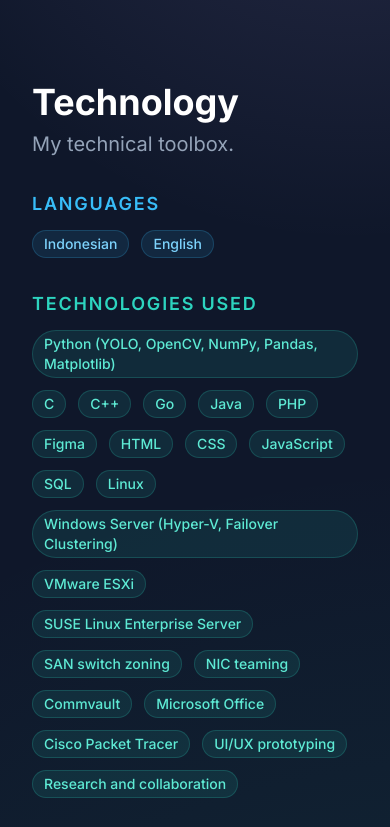
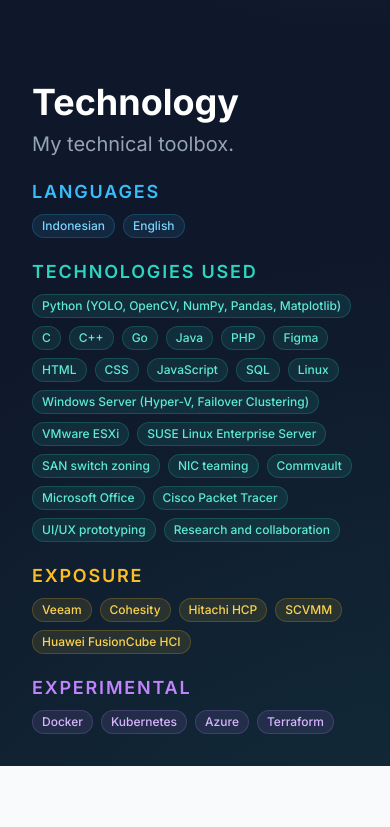
Before and after one commit to immanuel-sinaga/immanuel-sinaga.github.io, a plain HTML site: page index.html in a window 390 px wide. Shown: the part 1156-1983 px from the top of the page. Drawn offline with nearby package versions, Linux system fonts and the light colour scheme.

Commit message:
Refactor sections for languages and technologies in HTML
Updated the layout and styling of the languages, technologies used, exposure, and experimental sections in the HTML file. Improved spacing and structure for better readability.

```diff
--- a/index.html
+++ b/index.html
@@ -121,7 +121,10 @@
         transition: opacity 0.5s ease-in-out;
         pointer-events: none; display: flex; flex-direction: column; justify-content: space-between;
         overflow-y: auto;
+        padding-bottom: 5rem; /* keep content clear of the bottom icon bar */
+        scrollbar-width: none; -ms-overflow-style: none; /* no visible scrollbar */
       }
+      .sidebar-page::-webkit-scrollbar { display: none; }
       .sidebar-page.active { opacity: 1; pointer-events: auto; }
     }
 
@@ -203,57 +206,57 @@
             <h2 class="text-4xl lg:text-5xl font-bold text-white">Technology</h2>
             <p class="text-xl text-slate-400 mt-2">My technical toolbox.</p>
           </header>
-          <div class="mt-8">
-            <h3 class="text-lg font-semibold mb-3 text-sky-400 uppercase tracking-widest">Languages</h3>
-            <div class="flex flex-wrap gap-3">
-              <span class="bg-sky-400/10 text-sky-300 ring-1 ring-inset ring-sky-400/20 px-3 py-1 rounded-full text-sm font-medium">Indonesian</span>
-              <span class="bg-sky-400/10 text-sky-300 ring-1 ring-inset ring-sky-400/20 px-3 py-1 rounded-full text-sm font-medium">English</span>
+          <div class="mt-5">
+            <h3 class="text-lg font-semibold mb-2 text-sky-400 uppercase tracking-widest">Languages</h3>
+            <div class="flex flex-wrap gap-2">
+              <span class="bg-sky-400/10 text-sky-300 ring-1 ring-inset ring-sky-400/20 px-2.5 py-1 rounded-full text-xs font-medium">Indonesian</span>
+              <span class="bg-sky-400/10 text-sky-300 ring-1 ring-inset ring-sky-400/20 px-2.5 py-1 rounded-full text-xs font-medium">English</span>
             </div>
           </div>
-          <div class="mt-8">
-            <h3 class="text-lg font-semibold mb-3 text-teal-400 uppercase tracking-widest">Technologies Used</h3>
-            <div class="flex flex-wrap gap-3">
-              <span class="bg-teal-400/10 text-teal-300 ring-1 ring-inset ring-teal-400/20 px-3 py-1 rounded-full text-sm font-medium">Python (YOLO, OpenCV, NumPy, Pandas, Matplotlib)</span>
-              <span class="bg-teal-400/10 text-teal-300 ring-1 ring-inset ring-teal-400/20 px-3 py-1 rounded-full text-sm font-medium">C</span>
-              <span class="bg-teal-400/10 text-teal-300 ring-1 ring-inset ring-teal-400/20 px-3 py-1 rounded-full text-sm font-medium">C++</span>
-              <span class="bg-teal-400/10 text-teal-300 ring-1 ring-inset ring-teal-400/20 px-3 py-1 rounded-full text-sm font-medium">Go</span>
-              <span class="bg-teal-400/10 text-teal-300 ring-1 ring-inset ring-teal-400/20 px-3 py-1 rounded-full text-sm font-medium">Java</span>
-              <span class="bg-teal-400/10 text-teal-300 ring-1 ring-inset ring-teal-400/20 px-3 py-1 rounded-full text-sm font-medium">PHP</span>
-              <span class="bg-teal-400/10 text-teal-300 ring-1 ring-inset ring-teal-400/20 px-3 py-1 rounded-full text-sm font-medium">Figma</span>
-              <span class="bg-teal-400/10 text-teal-300 ring-1 ring-inset ring-teal-400/20 px-3 py-1 rounded-full text-sm font-medium">HTML</span>
-              <span class="bg-teal-400/10 text-teal-300 ring-1 ring-inset ring-teal-400/20 px-3 py-1 rounded-full text-sm font-medium">CSS</span>
-              <span class="bg-teal-400/10 text-teal-300 ring-1 ring-inset ring-teal-400/20 px-3 py-1 rounded-full text-sm font-medium">JavaScript</span>
-              <span class="bg-teal-400/10 text-teal-300 ring-1 ring-inset ring-teal-400/20 px-3 py-1 rounded-full text-sm font-medium">SQL</span>
-              <span class="bg-teal-400/10 text-teal-300 ring-1 ring-inset ring-teal-400/20 px-3 py-1 rounded-full text-sm font-medium">Linux</span>
-              <span class="bg-teal-400/10 text-teal-300 ring-1 ring-inset ring-teal-400/20 px-3 py-1 rounded-full text-sm font-medium">Windows Server (Hyper-V, Failover Clustering)</span>
-              <span class="bg-teal-400/10 text-teal-300 ring-1 ring-inset ring-teal-400/20 px-3 py-1 rounded-full text-sm font-medium">VMware ESXi</span>
-              <span class="bg-teal-400/10 text-teal-300 ring-1 ring-inset ring-teal-400/20 px-3 py-1 rounded-full text-sm font-medium">SUSE Linux Enterprise Server</span>
-              <span class="bg-teal-400/10 text-teal-300 ring-1 ring-inset ring-teal-400/20 px-3 py-1 rounded-full text-sm font-medium">SAN switch zoning</span>
-              <span class="bg-teal-400/10 text-teal-300 ring-1 ring-inset ring-teal-400/20 px-3 py-1 rounded-full text-sm font-medium">NIC teaming</span>
-              <span class="bg-teal-400/10 text-teal-300 ring-1 ring-inset ring-teal-400/20 px-3 py-1 rounded-full text-sm font-medium">Commvault</span>
-              <span class="bg-teal-400/10 text-teal-300 ring-1 ring-inset ring-teal-400/20 px-3 py-1 rounded-full text-sm font-medium">Microsoft Office</span>
-              <span class="bg-teal-400/10 text-teal-300 ring-1 ring-inset ring-teal-400/20 px-3 py-1 rounded-full text-sm font-medium">Cisco Packet Tracer</span>
-              <span class="bg-teal-400/10 text-teal-300 ring-1 ring-inset ring-teal-400/20 px-3 py-1 rounded-full text-sm font-medium">UI/UX prototyping</span>
-              <span class="bg-teal-400/10 text-teal-300 ring-1 ring-inset ring-teal-400/20 px-3 py-1 rounded-full text-sm font-medium">Research and collaboration</span>
+          <div class="mt-5">
+            <h3 class="text-lg font-semibold mb-2 text-teal-400 uppercase tracking-widest">Technologies Used</h3>
+            <div class="flex flex-wrap gap-2">
+              <span class="bg-teal-400/10 text-teal-300 ring-1 ring-inset ring-teal-400/20 px-2.5 py-1 rounded-full text-xs font-medium">Python (YOLO, OpenCV, NumPy, Pandas, Matplotlib)</span>
+              <span class="bg-teal-400/10 text-teal-300 ring-1 ring-inset ring-teal-400/20 px-2.5 py-1 rounded-full text-xs font-medium">C</span>
+              <span class="bg-teal-400/10 text-teal-300 ring-1 ring-inset ring-teal-400/20 px-2.5 py-1 rounded-full text-xs font-medium">C++</span>
+              <span class="bg-teal-400/10 text-teal-300 ring-1 ring-inset ring-teal-400/20 px-2.5 py-1 rounded-full text-xs font-medium">Go</span>
+              <span class="bg-teal-400/10 text-teal-300 ring-1 ring-inset ring-teal-400/20 px-2.5 py-1 rounded-full text-xs font-medium">Java</span>
+              <span class="bg-teal-400/10 text-teal-300 ring-1 ring-inset ring-teal-400/20 px-2.5 py-1 rounded-full text-xs font-medium">PHP</span>
+              <span class="bg-teal-400/10 text-teal-300 ring-1 ring-inset ring-teal-400/20 px-2.5 py-1 rounded-full text-xs font-medium">Figma</span>
+              <span class="bg-teal-400/10 text-teal-300 ring-1 ring-inset ring-teal-400/20 px-2.5 py-1 rounded-full text-xs font-medium">HTML</span>
+              <span class="bg-teal-400/10 text-teal-300 ring-1 ring-inset ring-teal-400/20 px-2.5 py-1 rounded-full text-xs font-medium">CSS</span>
+              <span class="bg-teal-400/10 text-teal-300 ring-1 ring-inset ring-teal-400/20 px-2.5 py-1 rounded-full text-xs font-medium">JavaScript</span>
+              <span class="bg-teal-400/10 text-teal-300 ring-1 ring-inset ring-teal-400/20 px-2.5 py-1 rounded-full text-xs font-medium">SQL</span>
+              <span class="bg-teal-400/10 text-teal-300 ring-1 ring-inset ring-teal-400/20 px-2.5 py-1 rounded-full text-xs font-medium">Linux</span>
+              <span class="bg-teal-400/10 text-teal-300 ring-1 ring-inset ring-teal-400/20 px-2.5 py-1 rounded-full text-xs font-medium">Windows Server (Hyper-V, Failover Clustering)</span>
+              <span class="bg-teal-400/10 text-teal-300 ring-1 ring-inset ring-teal-400/20 px-2.5 py-1 rounded-full text-xs font-medium">VMware ESXi</span>
+              <span class="bg-teal-400/10 text-teal-300 ring-1 ring-inset ring-teal-400/20 px-2.5 py-1 rounded-full text-xs font-medium">SUSE Linux Enterprise Server</span>
+              <span class="bg-teal-400/10 text-teal-300 ring-1 ring-inset ring-teal-400/20 px-2.5 py-1 rounded-full text-xs font-medium">SAN switch zoning</span>
+              <span class="bg-teal-400/10 text-teal-300 ring-1 ring-inset ring-teal-400/20 px-2.5 py-1 rounded-full text-xs font-medium">NIC teaming</span>
+              <span class="bg-teal-400/10 text-teal-300 ring-1 ring-inset ring-teal-400/20 px-2.5 py-1 rounded-full text-xs font-medium">Commvault</span>
+              <span class="bg-teal-400/10 text-teal-300 ring-1 ring-inset ring-teal-400/20 px-2.5 py-1 rounded-full text-xs font-medium">Microsoft Office</span>
+              <span class="bg-teal-400/10 text-teal-300 ring-1 ring-inset ring-teal-400/20 px-2.5 py-1 rounded-full text-xs font-medium">Cisco Packet Tracer</span>
+              <span class="bg-teal-400/10 text-teal-300 ring-1 ring-inset ring-teal-400/20 px-2.5 py-1 rounded-full text-xs font-medium">UI/UX prototyping</span>
+              <span class="bg-teal-400/10 text-teal-300 ring-1 ring-inset ring-teal-400/20 px-2.5 py-1 rounded-full text-xs font-medium">Research and collaboration</span>
             </div>
           </div>
-          <div class="mt-8">
-            <h3 class="text-lg font-semibold mb-3 text-amber-400 uppercase tracking-widest">Exposure</h3>
-            <div class="flex flex-wrap gap-3">
-              <span class="bg-amber-400/10 text-amber-300 ring-1 ring-inset ring-amber-400/20 px-3 py-1 rounded-full text-sm font-medium">Veeam</span>
-              <span class="bg-amber-400/10 text-amber-300 ring-1 ring-inset ring-amber-400/20 px-3 py-1 rounded-full text-sm font-medium">Cohesity</span>
-              <span class="bg-amber-400/10 text-amber-300 ring-1 ring-inset ring-amber-400/20 px-3 py-1 rounded-full text-sm font-medium">Hitachi HCP</span>
-              <span class="bg-amber-400/10 text-amber-300 ring-1 ring-inset ring-amber-400/20 px-3 py-1 rounded-full text-sm font-medium">SCVMM</span>
-              <span class="bg-amber-400/10 text-amber-300 ring-1 ring-inset ring-amber-400/20 px-3 py-1 rounded-full text-sm font-medium">Huawei FusionCube HCI</span>
+          <div class="mt-5">
+            <h3 class="text-lg font-semibold mb-2 text-amber-400 uppercase tracking-widest">Exposure</h3>
+            <div class="flex flex-wrap gap-2">
+              <span class="bg-amber-400/10 text-amber-300 ring-1 ring-inset ring-amber-400/20 px-2.5 py-1 rounded-full text-xs font-medium">Veeam</span>
+              <span class="bg-amber-400/10 text-amber-300 ring-1 ring-inset ring-amber-400/20 px-2.5 py-1 rounded-full text-xs font-medium">Cohesity</span>
+              <span class="bg-amber-400/10 text-amber-300 ring-1 ring-inset ring-amber-400/20 px-2.5 py-1 rounded-full text-xs font-medium">Hitachi HCP</span>
+              <span class="bg-amber-400/10 text-amber-300 ring-1 ring-inset ring-amber-400/20 px-2.5 py-1 rounded-full text-xs font-medium">SCVMM</span>
+              <span class="bg-amber-400/10 text-amber-300 ring-1 ring-inset ring-amber-400/20 px-2.5 py-1 rounded-full text-xs font-medium">Huawei FusionCube HCI</span>
             </div>
           </div>
-          <div class="mt-8">
-            <h3 class="text-lg font-semibold mb-3 text-purple-400 uppercase tracking-widest">Experimental</h3>
-            <div class="flex flex-wrap gap-3">
-              <span class="bg-purple-400/10 text-purple-300 ring-1 ring-inset ring-purple-400/20 px-3 py-1 rounded-full text-sm font-medium">Docker</span>
-              <span class="bg-purple-400/10 text-purple-300 ring-1 ring-inset ring-purple-400/20 px-3 py-1 rounded-full text-sm font-medium">Kubernetes</span>
-              <span class="bg-purple-400/10 text-purple-300 ring-1 ring-inset ring-purple-400/20 px-3 py-1 rounded-full text-sm font-medium">Azure</span>
-              <span class="bg-purple-400/10 text-purple-300 ring-1 ring-inset ring-purple-400/20 px-3 py-1 rounded-full text-sm font-medium">Terraform</span>
+          <div class="mt-5">
+            <h3 class="text-lg font-semibold mb-2 text-purple-400 uppercase tracking-widest">Experimental</h3>
+            <div class="flex flex-wrap gap-2">
+              <span class="bg-purple-400/10 text-purple-300 ring-1 ring-inset ring-purple-400/20 px-2.5 py-1 rounded-full text-xs font-medium">Docker</span>
+              <span class="bg-purple-400/10 text-purple-300 ring-1 ring-inset ring-purple-400/20 px-2.5 py-1 rounded-full text-xs font-medium">Kubernetes</span>
+              <span class="bg-purple-400/10 text-purple-300 ring-1 ring-inset ring-purple-400/20 px-2.5 py-1 rounded-full text-xs font-medium">Azure</span>
+              <span class="bg-purple-400/10 text-purple-300 ring-1 ring-inset ring-purple-400/20 px-2.5 py-1 rounded-full text-xs font-medium">Terraform</span>
             </div>
           </div>
         </div>
@@ -322,39 +325,53 @@
         <section class="scroll-mt-20 py-16 sm:py-20 lg:py-24 px-8 sm:px-12 bg-white" id="certifications">
           <h2 class="text-3xl md:text-4xl font-bold mb-12 text-gray-900 fade-in-section">Certifications &amp; Training</h2>
           <h3 class="text-lg font-semibold mb-6 text-sky-600 uppercase tracking-widest fade-in-section">Certifications</h3>
-          <div class="fade-in-section">
-            <div class="timeline-item">
+          <div class="grid grid-cols-1 md:grid-cols-2 gap-8">
+            <div class="project-card rounded-lg overflow-hidden fade-in-section">
+              <div class="p-6">
                 <p class="text-sm font-medium text-sky-600">Valid through Oct 2029</p>
                 <h3 class="text-xl font-bold text-gray-900 mt-1">Huawei Certified ICT Associate (HCIA) Storage</h3>
                 <p class="text-gray-500 font-medium">Huawei</p>
-              <p class="text-gray-600 mt-2">Instructor-led online training, followed by an onsite proctored exam.</p>
+                <p class="text-gray-600 mt-3">Instructor-led online training, followed by an onsite proctored exam.</p>
+                <div class="flex space-x-4 mt-4"><a class="text-sky-600 hover:text-sky-500 transition duration-300 font-medium" href="/public/files/Certificate_Huawei_HCIA_Storage.pdf" rel="noopener noreferrer" target="_blank">View certificate</a></div>
               </div>
-            <div class="timeline-item">
+            </div>
+            <div class="project-card rounded-lg overflow-hidden fade-in-section">
+              <div class="p-6">
                 <p class="text-sm font-medium text-sky-600">Sep 2026</p>
                 <h3 class="text-xl font-bold text-gray-900 mt-1">Brocade SAN Administrator (Fabric OS v10.0)</h3>
                 <p class="text-gray-500 font-medium">Broadcom</p>
-              <p class="text-gray-600 mt-2">Self-paced LMS course, followed by an online exam.</p>
+                <p class="text-gray-600 mt-3">Self-paced LMS course, followed by an online exam.</p>
+                <div class="flex space-x-4 mt-4"><a class="text-sky-600 hover:text-sky-500 transition duration-300 font-medium" href="/public/files/Certificate_Brocade_SAN_Administrator.pdf" rel="noopener noreferrer" target="_blank">View certificate</a></div>
               </div>
-            <div class="timeline-item">
+            </div>
+            <div class="project-card rounded-lg overflow-hidden fade-in-section">
+              <div class="p-6">
                 <p class="text-sm font-medium text-sky-600">Jan 2026</p>
                 <h3 class="text-xl font-bold text-gray-900 mt-1">IBM Cloud Essentials</h3>
                 <p class="text-gray-500 font-medium">IBM SkillsBuild</p>
-              <p class="text-gray-600 mt-2">Self-paced LMS course, followed by an online exam.</p>
+                <p class="text-gray-600 mt-3">Self-paced LMS course, followed by an online exam.</p>
+                <div class="flex space-x-4 mt-4"><a class="text-sky-600 hover:text-sky-500 transition duration-300 font-medium" href="/public/files/Certificate_IBM_CC0103EN.pdf" rel="noopener noreferrer" target="_blank">View certificate</a></div>
               </div>
-            <div class="timeline-item">
+            </div>
+            <div class="project-card rounded-lg overflow-hidden fade-in-section">
+              <div class="p-6">
                 <p class="text-sm font-medium text-sky-600">2024</p>
                 <h3 class="text-xl font-bold text-gray-900 mt-1">Advanced English</h3>
                 <p class="text-gray-500 font-medium">BINUS University</p>
-              <p class="text-gray-600 mt-2">Self-paced LMS course with module deadlines, followed by an online exam.</p>
+                <p class="text-gray-600 mt-3">Self-paced LMS course with module deadlines, followed by an online exam.</p>
+              </div>
             </div>
           </div>
           <h3 class="text-lg font-semibold mt-12 mb-6 text-sky-600 uppercase tracking-widest fade-in-section">Training Programs</h3>
-          <div class="fade-in-section">
-            <div class="timeline-item">
+          <div class="grid grid-cols-1 md:grid-cols-2 gap-8">
+            <div class="project-card rounded-lg overflow-hidden fade-in-section">
+              <div class="p-6">
                 <p class="text-sm font-medium text-sky-600">15 Oct 2026</p>
                 <h3 class="text-xl font-bold text-gray-900 mt-1">Dell University Program Vol. 3: Unstructured Data Storage</h3>
                 <p class="text-gray-500 font-medium">Virtus Technology Indonesia x Dell Technologies</p>
-              <p class="text-gray-600 mt-2">Onsite program, completed with a certificate of attendance.</p>
+                <p class="text-gray-600 mt-3">Onsite program, completed with a certificate of attendance.</p>
+                <div class="flex space-x-4 mt-4"><a class="text-sky-600 hover:text-sky-500 transition duration-300 font-medium" href="/public/files/Certificate_Attendance_Dell_University_Program_Unstructured_Data_Storage.pdf" rel="noopener noreferrer" target="_blank">View certificate</a></div>
+              </div>
             </div>
           </div>
         </section>
```
Lines whose indentation alone changed are shown as unchanged.
